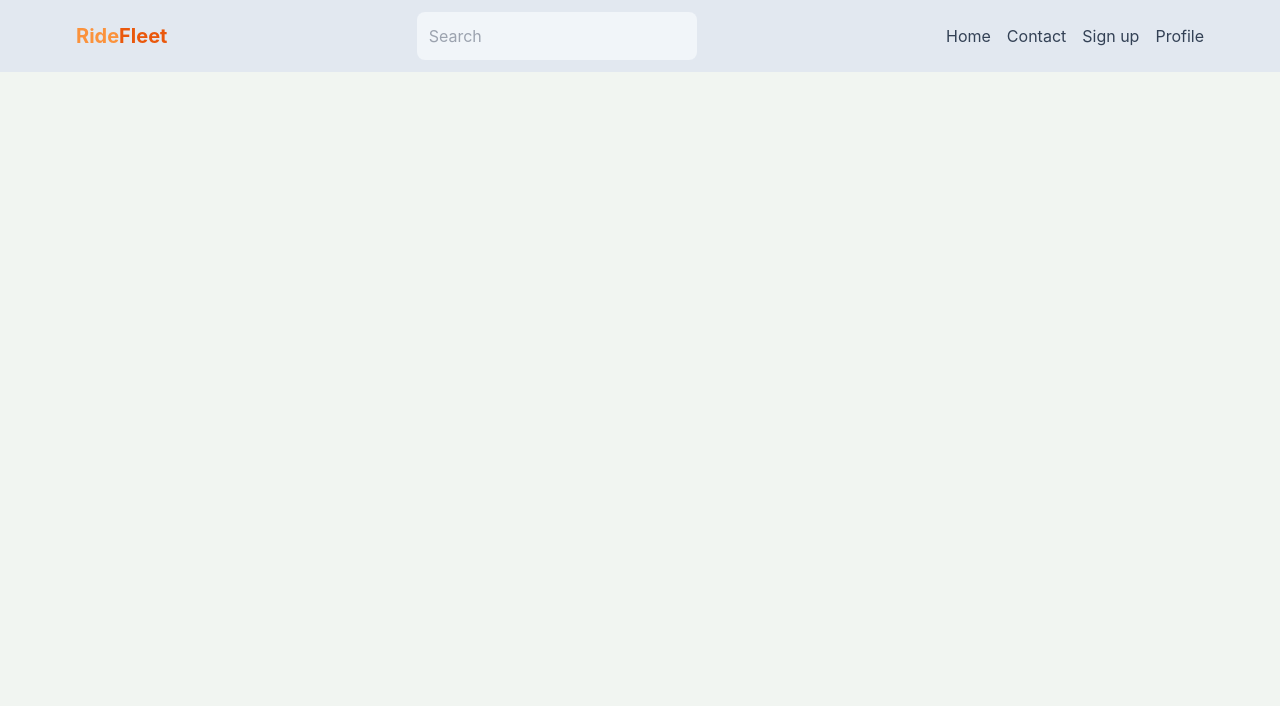
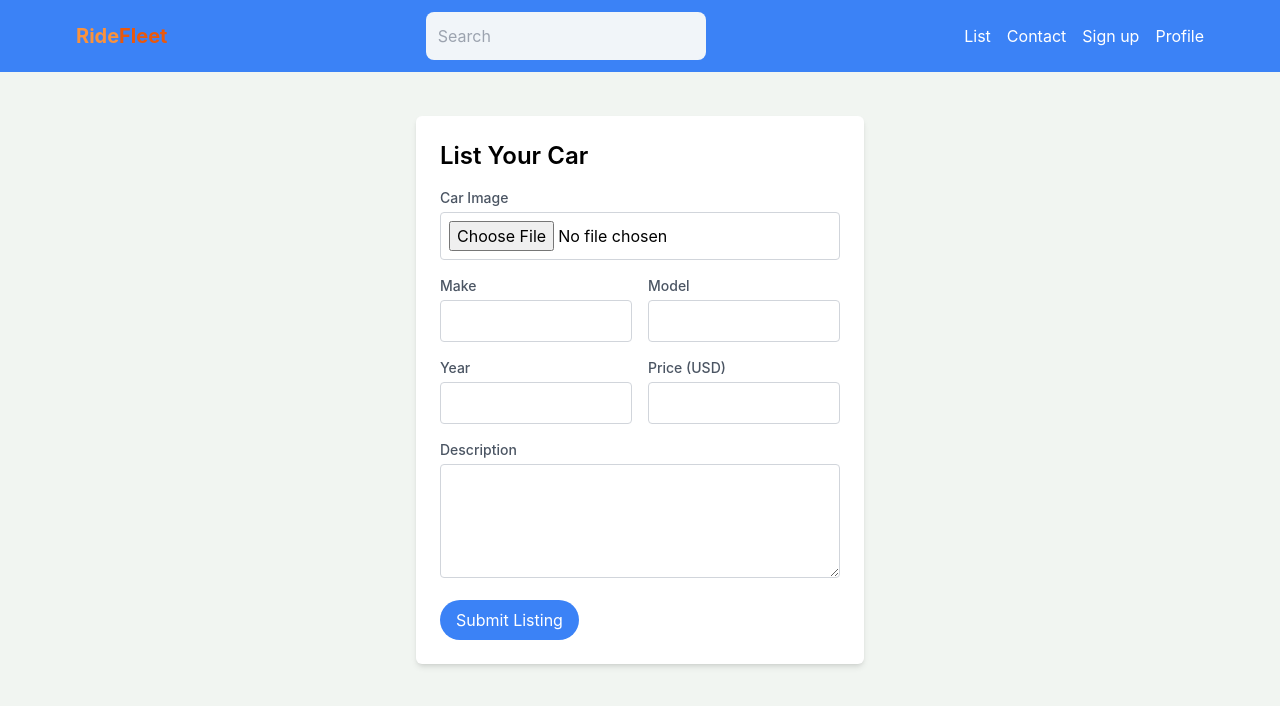
Before and after one commit to SRittik0/Car-chatbot, a React (Create React App) app in the folder client/: page /carlistingform in a window 1280 px wide. Shown: the top 706 px of the page. Built offline with nearby package versions, Linux system fonts and the light colour scheme.

Commit message:
Car listing + UI changes

```diff
--- a/client/src/App.jsx
+++ b/client/src/App.jsx
@@ -11,6 +11,8 @@ import AboutUs from "./Pages/AboutUs";
 import Footer from "./Pages/Footer";
 import Contact from "./Pages/Contact";
 import B from "./Pages/B";
+import SearchInput from "./Components/SearchInput";
+import CarListingForm from "./Pages/CarListingForm";
 
 function App() {
   return (
@@ -29,6 +31,8 @@ function App() {
         <Route path="/contact" element={<Navbar />} />
         {/* <Route path="/chat" element={<Chat />} /> */}
         <Route path="/bot" element={<B />} />
+        <Route path="/search" element={<SearchInput />} />
+        <Route path="/carlistingform" element={<CarListingForm />} />
       </Routes>
     </BrowserRouter>
   );
--- a/client/src/Components/Navbar.jsx
+++ b/client/src/Components/Navbar.jsx
@@ -3,7 +3,7 @@ import { Link } from "react-router-dom";
 
 function Navbar() {
   return (
-    <header className="bg-slate-200">
+    <header className="bg-blue-500">
       <div className="flex justify-between items-center max-w-6xl mx-auto p-3">
         <Link to="/">
           <h1 className="font-bold text-sm sm:text-xl flex flex-wrap">
@@ -21,21 +21,23 @@ function Navbar() {
         </form>
 
         <ul className="flex gap-4">
-          <Link to="/">
-            <li className="hidden sm:inline text-slate-700 hover:underline">
-              Home
+          <Link to="/carlistingform">
+            <li className="hidden sm:inline text-white hover:underline">
+              List
             </li>
           </Link>
           <Link to="/contact">
-            <li className="hidden sm:inline text-slate-700 hover:underline">
+            <li className="hidden sm:inline text-white hover:underline">
               Contact
             </li>
           </Link>
           <Link to="/sign-up">
-            <li className=" text-slate-700 hover:underline">Sign up</li>
+            <li className=" text-white hover:underline">Sign up</li>
           </Link>
           <Link to="/profile">
-            <li className=" text-slate-700 hover:underline">Profile</li>
+            <li className=" hidden sm:inline text-white hover:underline">
+              Profile
+            </li>
           </Link>
         </ul>
       </div>
--- /dev/null
+++ b/client/src/Components/SearchInput.jsx
@@ -0,0 +1,30 @@
+import React from "react";
+
+function SearchInput() {
+  return (
+    <div className="mt-5">
+      <h2 className="text-center text-[20px] text-gray-400 mb-3">
+        Let's Search what you need
+      </h2>
+      <div className="flex flex-col items-center">
+        <div className="sm:w-[40%] lg:w-[45%] xl:w-[50%] flex bg-gray-200 p-1 px-2 sm:px-4 md:px-6 lg:px-8 gap-2 rounded-full divide-x mb-[8%]">
+          <div className="flex items-center flex-1">
+            <input
+              type="text"
+              placeholder="Location"
+              className="w-full p-2 outline-none bg-transparent"
+            />
+          </div>
+          <div>
+            <input
+              type="date"
+              className="p-2 outline-none bg-transparent text-gray-400"
+            />
+          </div>
+        </div>
+      </div>
+    </div>
+  );
+}
+
+export default SearchInput;
--- a/client/src/Pages/AboutUs.jsx
+++ b/client/src/Pages/AboutUs.jsx
@@ -4,7 +4,7 @@ import car5 from "../images/car5.png";
 const AboutUs = () => {
   return (
     <div className="bg-dark bg-slate-100 sm:min-h-[600px] sm:grid sm:place-items-center duration-300">
-      <div className="container">
+      <div className="p-5 sm:px-10 md:px-20">
         <div className="grid grid-cols-1 sm:grid-cols-2 place-items-center">
           <div>
             <img
--- a/client/src/Pages/CarList.jsx
+++ b/client/src/Pages/CarList.jsx
@@ -27,7 +27,7 @@ const carList = [
 const CarList = () => {
   return (
     <div className="pb-24">
-      <div className="container">
+      <div className="p-5 sm:px-10 md:px-20">
         {/* Heading */}
         <h1 className="text-3xl sm:text-4xl font-semibold font-serif mb-3">
           Lorem ipsum dolor
--- /dev/null
+++ b/client/src/Pages/CarListingForm.jsx
@@ -0,0 +1,168 @@
+import React, { useState } from "react";
+
+const CarListingForm = () => {
+  const [carInfo, setCarInfo] = useState({
+    image: "",
+    make: "",
+    model: "",
+    year: "",
+    description: "",
+    price: "",
+  });
+
+  const handleInputChange = (e) => {
+    const { name, value } = e.target;
+    setCarInfo({
+      ...carInfo,
+      [name]: value,
+    });
+  };
+
+  const handleImageChange = (e) => {
+    const file = e.target.files[0];
+    if (file) {
+      const reader = new FileReader();
+      reader.onloadend = () => {
+        setCarInfo({
+          ...carInfo,
+          image: reader.result,
+        });
+      };
+      reader.readAsDataURL(file);
+    }
+  };
+
+  const handleSubmit = (e) => {
+    e.preventDefault();
+    // Add your logic to handle the form submission (e.g., API call or state update)
+    console.log("Car information submitted:", carInfo);
+  };
+
+  return (
+    <div className="m-11 max-w-md mx-auto bg-white p-6 rounded-md shadow-md">
+      <h2 className="text-2xl font-semibold mb-4">List Your Car</h2>
+      <form onSubmit={handleSubmit}>
+        <div className="mb-4">
+          <label
+            htmlFor="image"
+            className="block text-sm font-medium text-gray-600"
+          >
+            Car Image
+          </label>
+          <input
+            type="file"
+            id="image"
+            name="image"
+            accept="image/*"
+            onChange={handleImageChange}
+            className="mt-1 p-2 border border-gray-300 rounded w-full focus:outline-none focus:border-blue-500"
+          />
+          {carInfo.image && (
+            <img
+              src={carInfo.image}
+              alt="Car Preview"
+              className="mt-2 max-h-40 object-cover w-full"
+            />
+          )}
+        </div>
+        <div className="grid grid-cols-2 gap-4">
+          <div className="mb-4">
+            <label
+              htmlFor="make"
+              className="block text-sm font-medium text-gray-600"
+            >
+              Make
+            </label>
+            <input
+              type="text"
+              id="make"
+              name="make"
+              value={carInfo.make}
+              onChange={handleInputChange}
+              className="mt-1 p-2 border border-gray-300 rounded w-full focus:outline-none focus:border-blue-500"
+              required
+            />
+          </div>
+          <div className="mb-4">
+            <label
+              htmlFor="model"
+              className="block text-sm font-medium text-gray-600"
+            >
+              Model
+            </label>
+            <input
+              type="text"
+              id="model"
+              name="model"
+              value={carInfo.model}
+              onChange={handleInputChange}
+              className="mt-1 p-2 border border-gray-300 rounded w-full focus:outline-none focus:border-blue-500"
+              required
+            />
+          </div>
+        </div>
+        <div className="grid grid-cols-2 gap-4">
+          <div className="mb-4">
+            <label
+              htmlFor="year"
+              className="block text-sm font-medium text-gray-600"
+            >
+              Year
+            </label>
+            <input
+              type="number"
+              id="year"
+              name="year"
+              value={carInfo.year}
+              onChange={handleInputChange}
+              className="mt-1 p-2 border border-gray-300 rounded w-full focus:outline-none focus:border-blue-500"
+              required
+            />
+          </div>
+          <div className="mb-4">
+            <label
+              htmlFor="price"
+              className="block text-sm font-medium text-gray-600"
+            >
+              Price (USD)
+            </label>
+            <input
+              type="number"
+              id="price"
+              name="price"
+              value={carInfo.price}
+              onChange={handleInputChange}
+              className="mt-1 p-2 border border-gray-300 rounded w-full focus:outline-none focus:border-blue-500"
+              required
+            />
+          </div>
+        </div>
+        <div className="mb-4">
+          <label
+            htmlFor="description"
+            className="block text-sm font-medium text-gray-600"
+          >
+            Description
+          </label>
+          <textarea
+            id="description"
+            name="description"
+            value={carInfo.description}
+            onChange={handleInputChange}
+            className="mt-1 p-2 border border-gray-300 rounded w-full focus:outline-none focus:border-blue-500"
+            rows="4"
+            required
+          ></textarea>
+        </div>
+        <button
+          type="submit"
+          className="bg-blue-500 text-white py-2 px-4 rounded-full hover:bg-blue-600 cursor-pointer"
+        >
+          Submit Listing
+        </button>
+      </form>
+    </div>
+  );
+};
+
+export default CarListingForm;
--- a/client/src/Pages/Chat.jsx
+++ /dev/null
@@ -1,48 +0,0 @@
-import { useState } from "react";
-import "@chatscope/chat-ui-kit-styles/dist/default/styles.min.css";
-import {
-  MainContainer,
-  ChatContainer,
-  MessageList,
-  Message,
-  MessageInput,
-  TypingIndicator,
-} from "@chatscope/chat-ui-kit-react";
-
-const Chat = () => {
-  const [messages, setMessages] = useState([
-    {
-      message: "Hello, i am chatGPT",
-      sender: "ChatGPT",
-    },
-  ]);
-  const handleSend = async (message) => {
-    const newMessage = {
-      message: message,
-      sender: "user",
-      direction: "outgoing",
-    };
-
-    const newMessages = [...messages, newMessage];
-
-    setMessages(newMessages);
-  };
-  return (
-    <div className="App">
-      <div style={{ position: "relative", height: "800px", width: "700px" }}>
-        <MainContainer>
-          <ChatContainer>
-            <MessageList>
-              {messages.map((message, i) => {
-                return <Message key={i} model={message} />;
-              })}
-            </MessageList>
-            <MessageInput placeholder="Type message here" onSend={handleSend} />
-          </ChatContainer>
-        </MainContainer>
-      </div>
-    </div>
-  );
-};
-
-export default Chat;
--- a/client/src/Pages/Contact.jsx
+++ b/client/src/Pages/Contact.jsx
@@ -1,5 +1,6 @@
 import React from "react";
 import Navbar from "../Components/Navbar";
+import Footer from "./Footer";
 
 function Contact() {
   return (
--- a/client/src/Pages/Footer.jsx
+++ b/client/src/Pages/Footer.jsx
@@ -27,8 +27,8 @@ const FooterLinks = [
 ];
 const Footer = () => {
   return (
-    <div className="bg-dark mt-14 rounded-t-3xl">
-      <section className="container">
+    <div className="bg-gray mt-14 rounded-t-3xl">
+      <section className="p-3 sm:px-8 md:px-18">
         <div className=" grid md:grid-cols-3 py-5">
           {/* company Details */}
           <div className=" py-8 px-4 ">
```
Also changed, not shown: client/src/Pages/B.jsx (+5 -5 lines), client/src/Pages/Home.jsx (+18 -9 lines).
